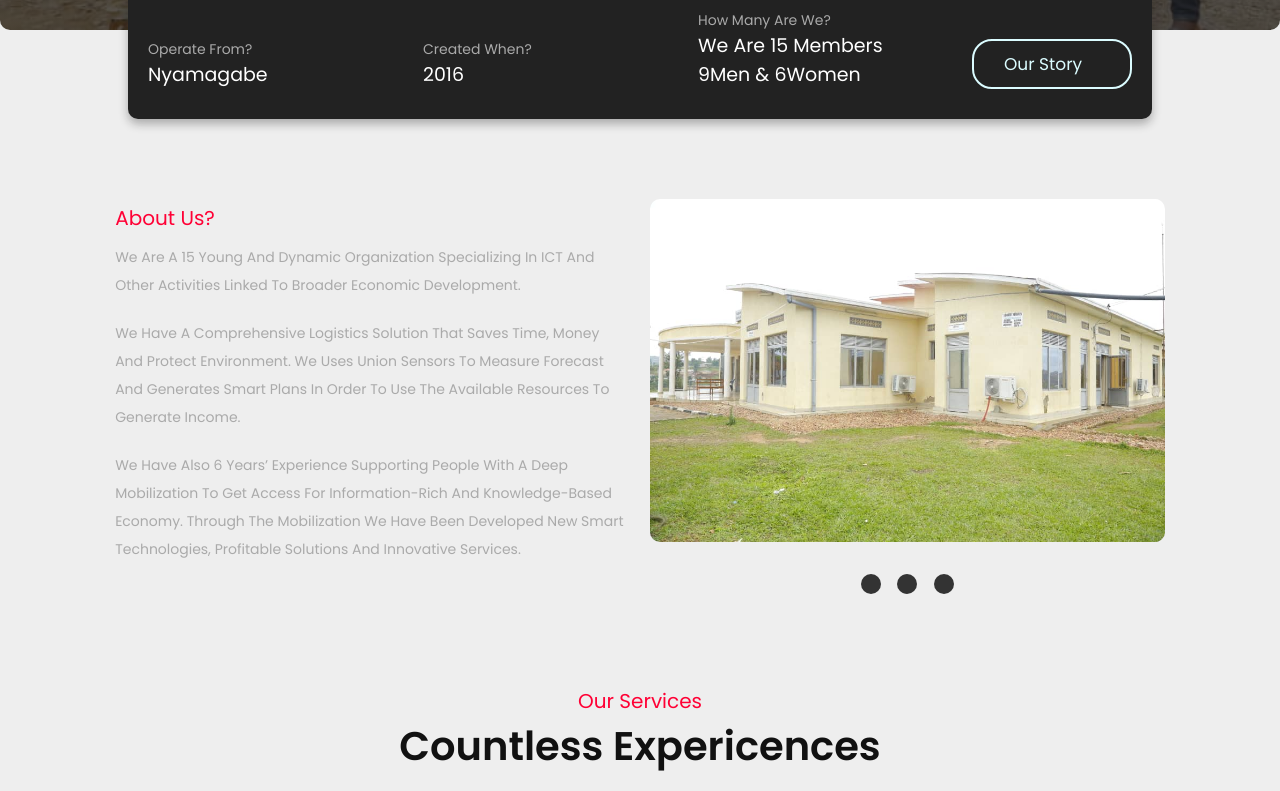
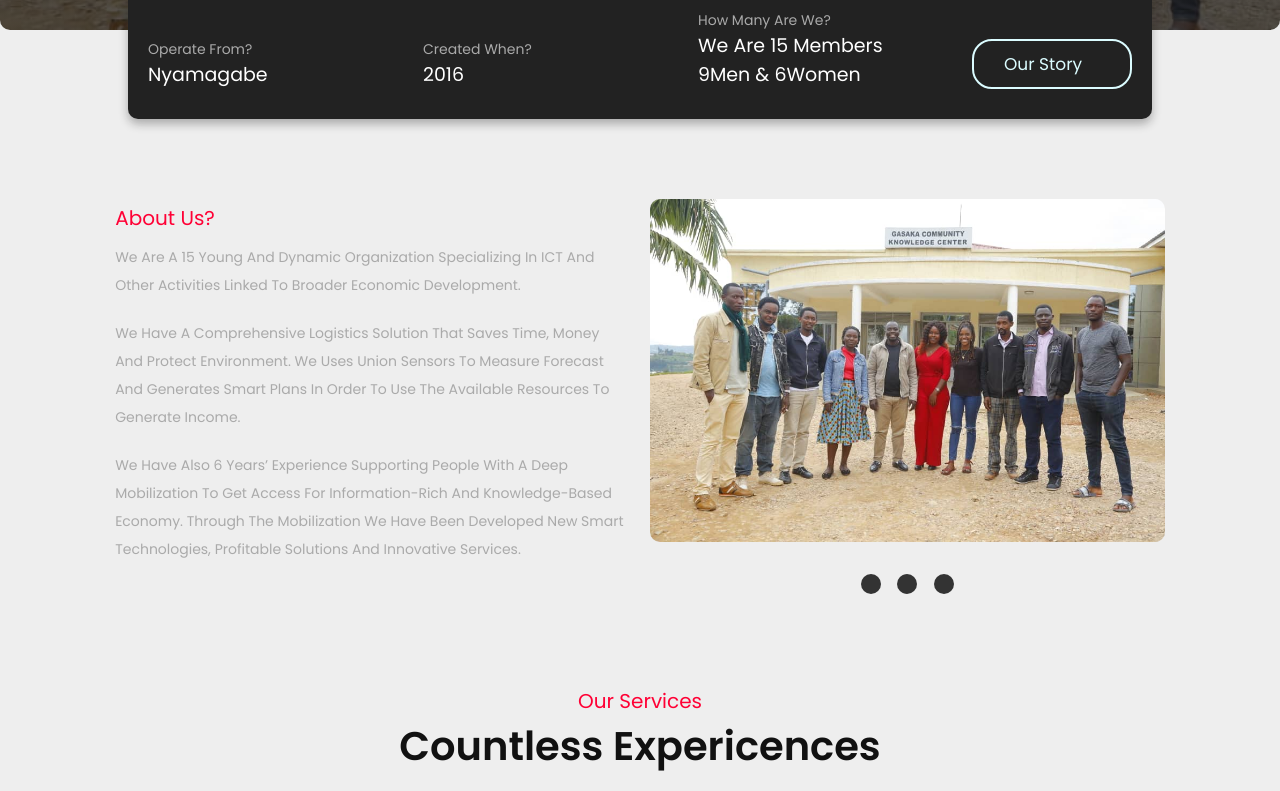
Before and after one commit to ganzagauzy/Youth-Initiative-, a plain HTML site: page index.html in a window 1280 px wide. Shown: the part 610-1401 px from the top of the page. Drawn offline with nearby package versions, Linux system fonts and the light colour scheme.

Commit message:
changing the first image that appears

```diff
--- a/index.html
+++ b/index.html
@@ -107,10 +107,10 @@
     </div>
 
     <div class="video-container" data-aos="fade-left" data-aos-delay="300">
-        <img src="images/image-1.jpeg" class="video"></img>
+        <img src="images/image-2.jpeg" class="video"></img>
         <div class="controls">
+            <span class="control-btn" data-src="images/image-2.jpeg"></span>
             <span class="control-btn" data-src="images/image-1.jpeg"></span>
-            <span class="control-btn" data-src="images/image-2.jpeg"></span>
             <span class="control-btn" data-src="images/image-3.jpeg"></span>
         </div>
     </div>
```
